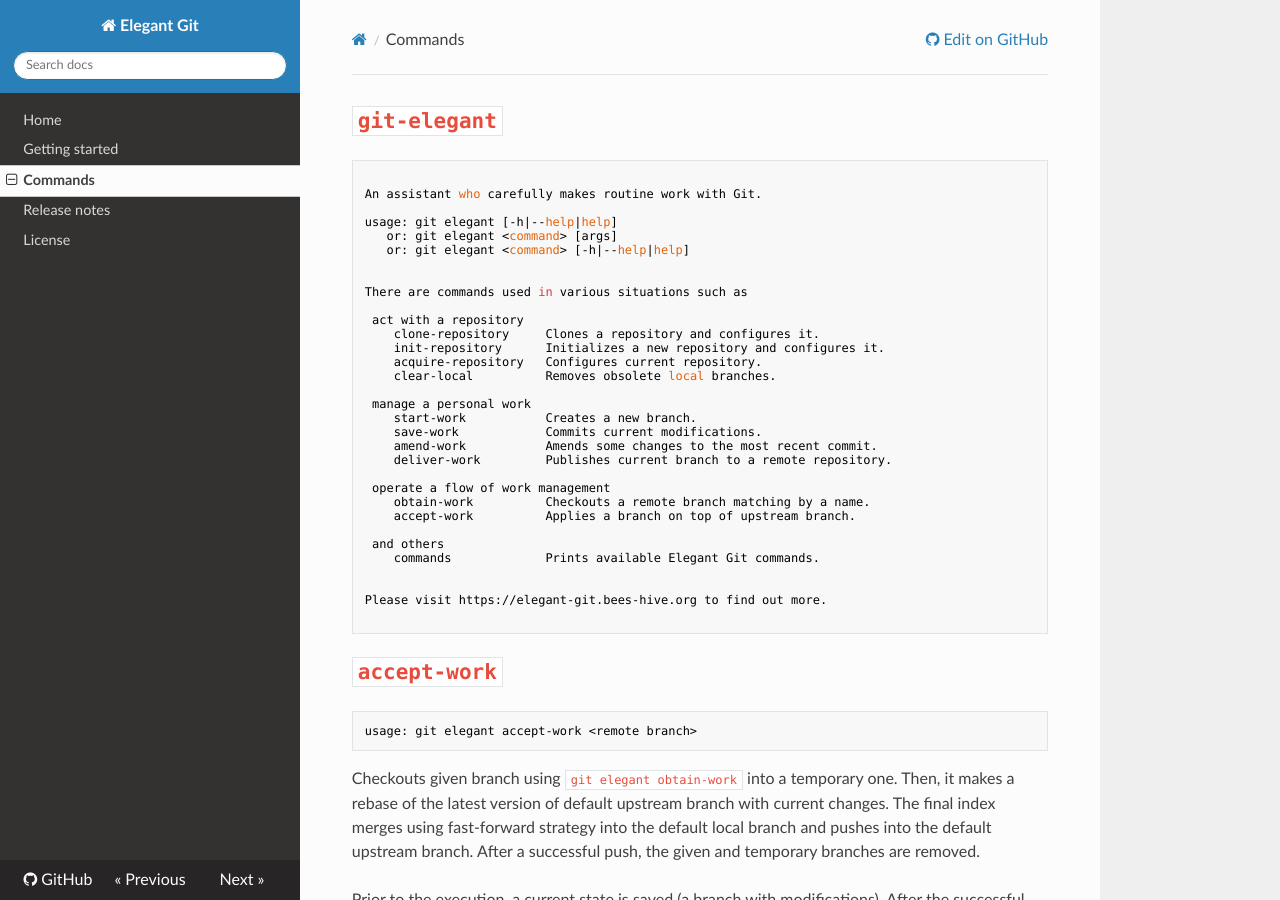
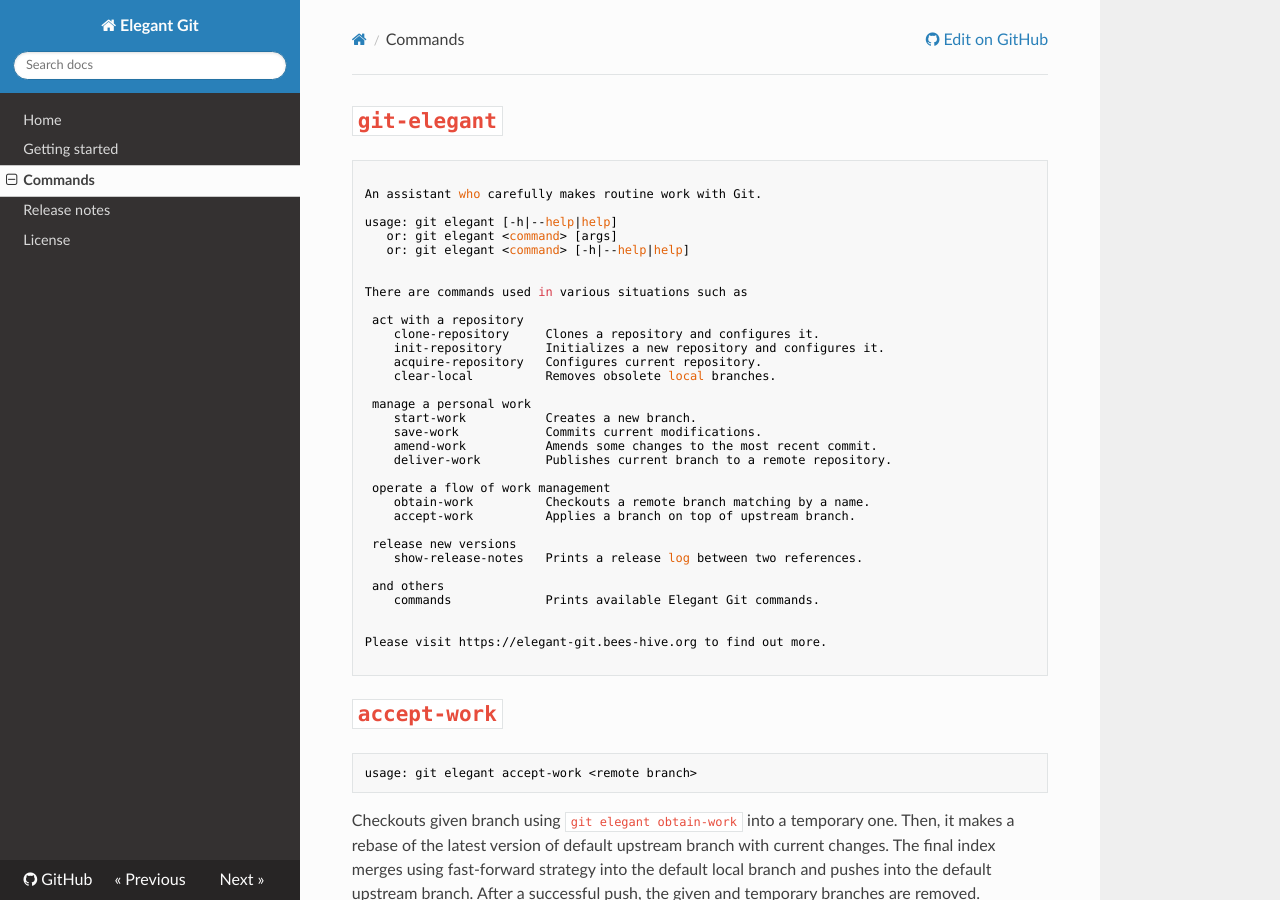
Before and after one commit to bees-hive/elegant-git, an MkDocs documentation site: the page built from docs/commands.md, in a window 1280 px wide and 900 px high. Built offline with MkDocs 1.6.1, drawn with Linux system fonts in a browser that asks for light colours; nearby versions of some CDN libraries; part of the change alters nothing that is shown; some of the changed text lies outside the part shown.

Commit message:
Add `show-release-notes` command
`show-release-notes` provides a release log which is useful if you need
having a changeset between two references (for instance, release
documentation purposes).

````diff
--- a/docs/commands.md
+++ b/docs/commands.md
@@ -25,6 +25,9 @@ There are commands used in various situations such as
  operate a flow of work management
     obtain-work          Checkouts a remote branch matching by a name.
     accept-work          Applies a branch on top of upstream branch.
+
+ release new versions
+    show-release-notes   Prints a release log between two references.
 
  and others
     commands             Prints available Elegant Git commands.
@@ -261,6 +264,29 @@ git diff --cached --check
 git commit
 ```
 
+# `show-release-notes`
+
+```bash
+usage: git elegant show-release-notes [<layout> | <layout> <from-reference> | <layout> <from-reference> <to-reference>]
+```
+
+Generates a release notes using commits subjects between the given references.
+The commits are ordered from oldest to newest. By default, the `from-reference`
+is the last available tag, and the `to-reference` is a HEAD revision.
+
+There are two options for a `layout`:
+
+1. `simple` prints the messages as a plain text (default one)
+2. `smart` prints the messages in a form of adopted for a git hosting. If the
+hosting is unknown, the default layout is used. Now only GitHub is supported
+(an HTML output).
+
+Approximate commands flow is
+```bash
+==>> git elegant show-release-notes
+git .....
+```
+
 # `start-work`
 
 ```bash
````
Also changed, not shown: 5 other files.
